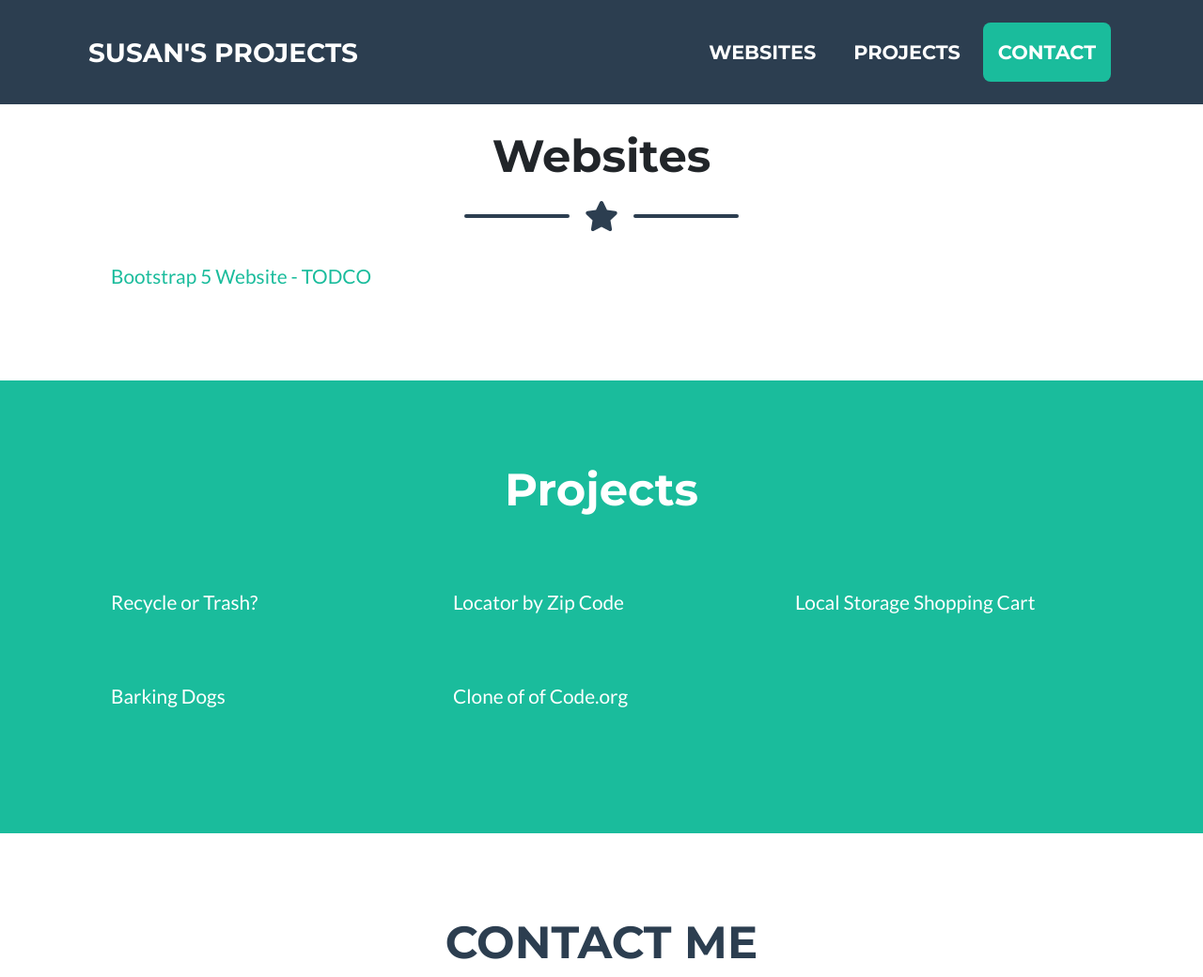
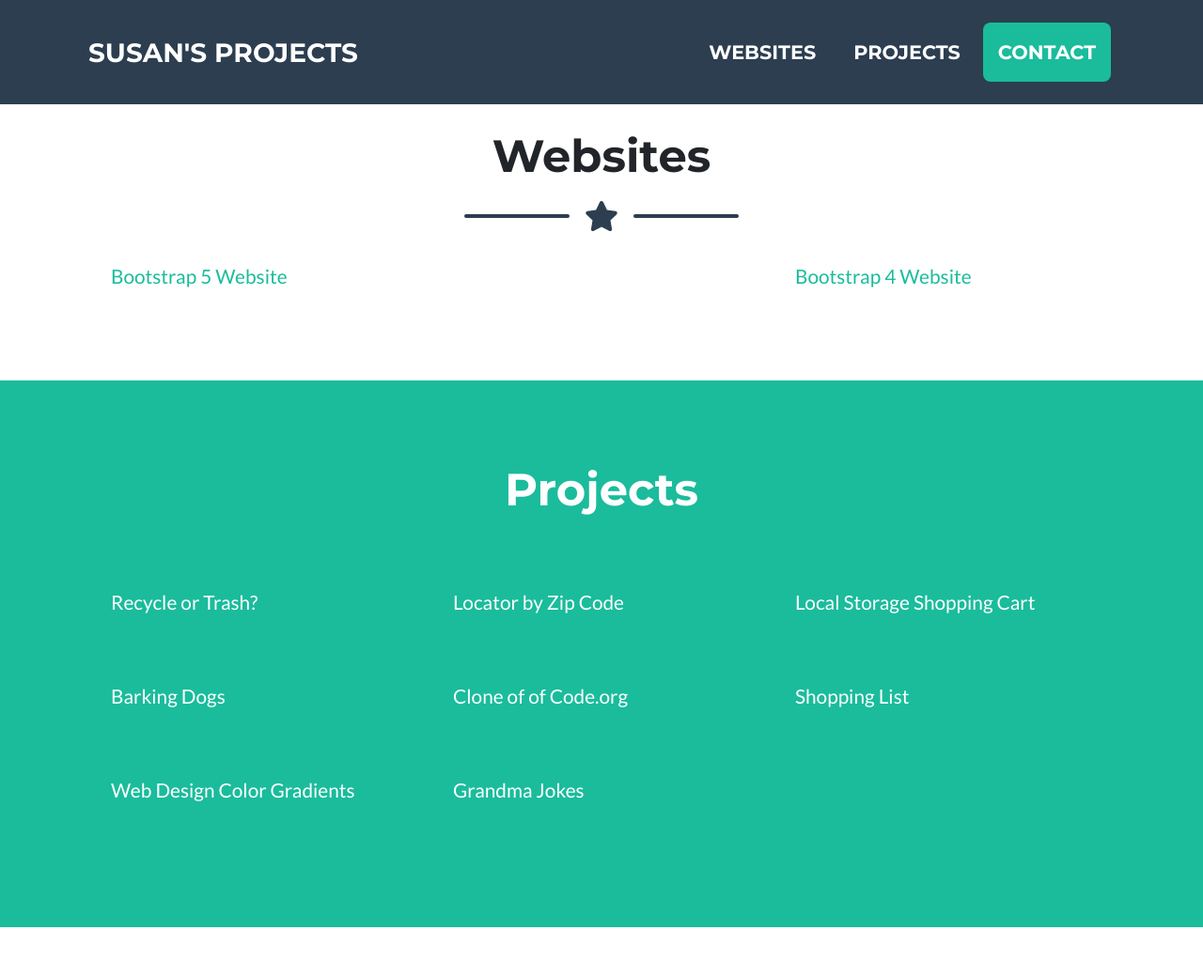
Before and after one commit to susanwinters214/myProjectsPortfolio, a plain HTML site: page index.html in a window 1280 px wide. Shown: the top 1040 px of the page at 94% size. Drawn offline with nearby package versions, Linux system fonts and the light colour scheme; files whose address does not match are found by name.

Commit message:
added link to Grandma Jokes

```diff
--- a/index.html
+++ b/index.html
@@ -55,13 +55,15 @@
 
                 <div class="row">
                     <div class="col-sm">
-                        <a href="https://susanwinters214.github.io/boot5todco/" target="_blank">Bootstrap 5 Website - TODCO</a>
+                        <a href="https://susanwinters214.github.io/boot5todco/" target="_blank">Bootstrap 5 Website
+
+                        </a>
                     </div>
                     <div class="col-sm">
 
                     </div>
                     <div class="col-sm">
-
+                        <a href="https://susanwinters214.github.io/LittleCharliesWorld/" target="_blank">Bootstrap 4 Website</a>
 
                     </div>
                 </div>
@@ -126,16 +128,16 @@
                             <a class="proj" href="https://susanwinters214.github.io/clonedwebsite/" target="_blank">Clone of of Code.org</a>
                         </div>
                         <div class="col-sm">
-
+                            <a class="proj" href="https://susanwinters214.github.io/myShoppingList/">Shopping List</a>
                         </div>
                     </div>
 
                 <div class="row">
                     <div class="col-sm">
-
+                    <a  class="proj" href="https://susanwinters214.github.io/webDesignBGcolorGenerator/">Web Design Color Gradients</a>
                     </div>
                     <div class="col-sm">
-
+                        <a  class="proj" href="https://susanwinters214.github.io/GrandmaJokes/">Grandma Jokes</a>
                     </div>
                     <div class="col-sm">
 
```
